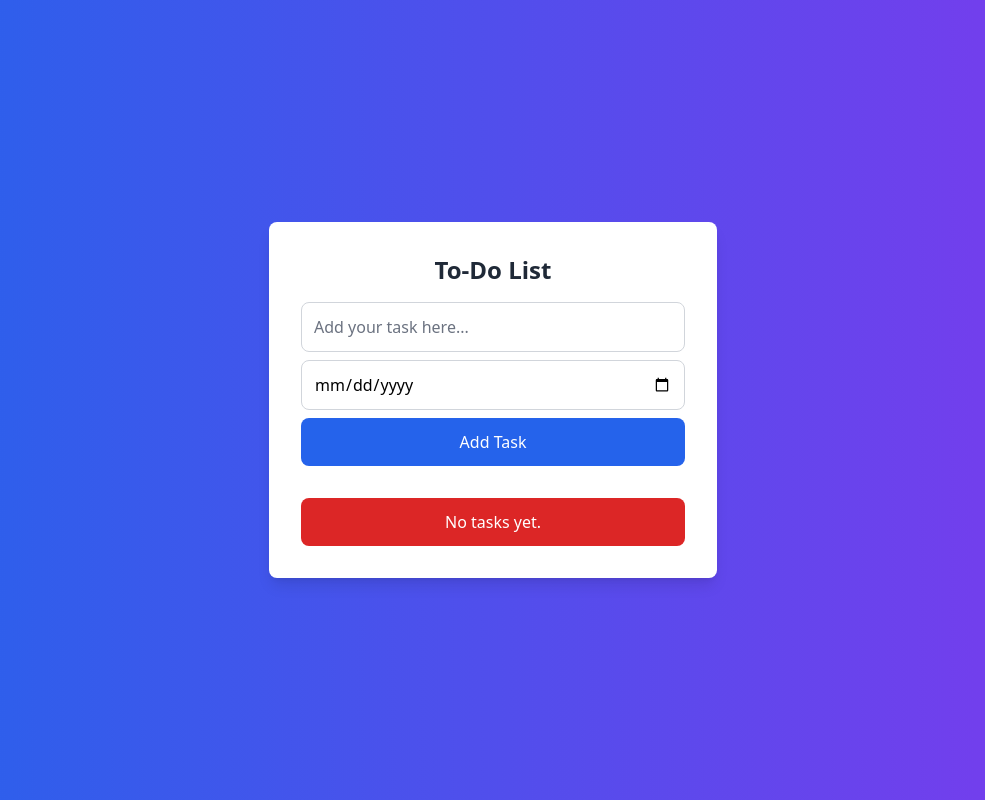
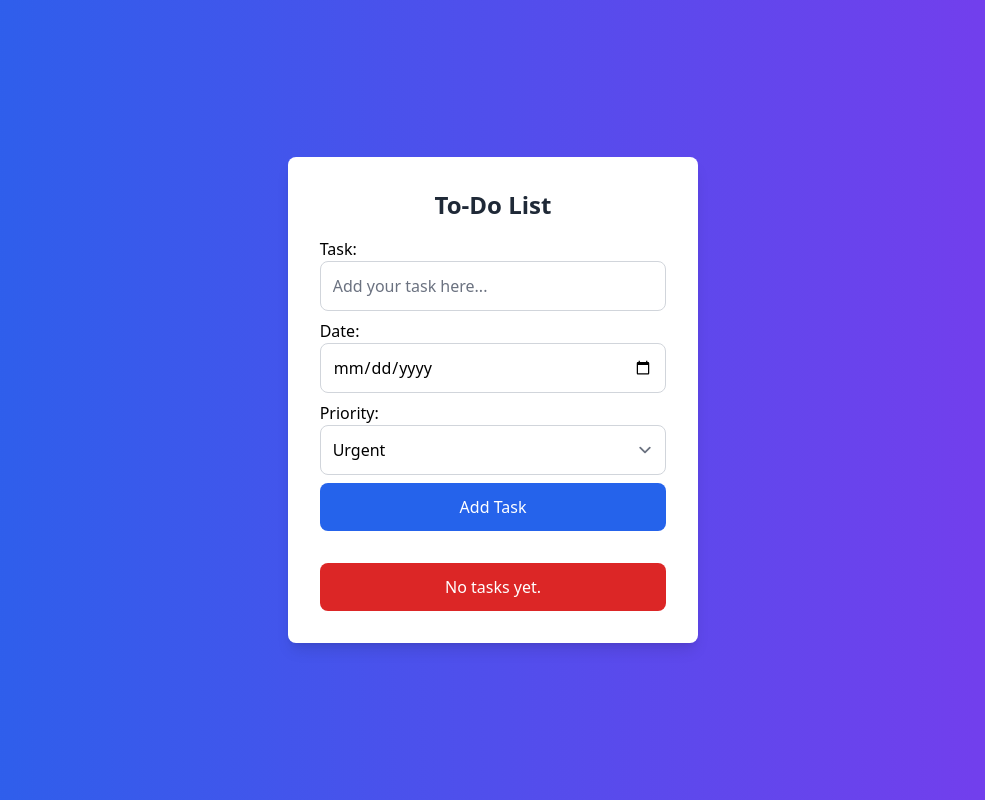
Before and after one commit to Kaizer228/Django, a Django app: page / in a window 1280 px wide. Shown: the whole page, without its empty margins (147-1132 px from the left). Run offline with Django 3.2, Linux system fonts and the light colour scheme; some libraries are stand-ins or nearby versions.

Commit message:
LAST PUSH

```diff
--- a/Django/app/templates/app/dashboard.html
+++ b/Django/app/templates/app/dashboard.html
@@ -9,8 +9,9 @@
 
 </head>
 <body class="bg-gradient-to-r from-blue-600 to-violet-600 h-screen flex items-center justify-center p-6">
-    <div class="bg-white shadow-lg rounded-lg p-8 w-full max-w-md">
+    <div class="bg-white shadow-lg rounded-lg p-8 w-1/3">
         <h1 class="text-2xl font-bold mb-4 text-center text-gray-800">To-Do List</h1>
+
 
         <form method="POST" action="{% url 'dashboard' %}">
             {% csrf_token %}
@@ -23,6 +24,7 @@
             {% for item in tasks %}
             <div class="flex items-center justify-between px-3 bg-blue-600 rounded-lg p-3 w-full mt-2">
                 <h1 class="text-white"> {{ item.task }}</h1>
+                <h1 class="text-white"> {{ item.priority }}</h1>
                 <h1 class="text-white"> {{ item.date }}</h1>
 
                 <a href="?DELETE={{ forloop.counter0 }}" class="text-white
--- a/Django/app/views.py
+++ b/Django/app/views.py
@@ -5,18 +5,18 @@ from django import forms
 tasks = []
 
 
+class AddTaskForm(forms.Form):
 
-
-class AddTaskForm(forms.Form):
-    task = forms.CharField(label="",
+    task = forms.CharField(
+        max_length=100,
         widget=forms.TextInput(attrs={
             'class': 'w-full p-3 mb-2 border border-gray-300 rounded-lg focus:outline-none focus:ring-2 focus:ring-blue-500',
-            'placeholder': 'Add your task here...'
+            'placeholder': 'Add your task here...',
         })
     )
 
     date = forms.DateField(
-        label="",
+
         widget=forms.DateInput(attrs={
             'class': 'w-full p-3 mb-2 border border-gray-300 rounded-lg focus:outline-none focus:ring-2 focus:ring-blue-500',
             'placeholder': 'Select a date',
@@ -24,9 +24,20 @@ class AddTaskForm(forms.Form):
         })
     )
 
+    priority = forms.ChoiceField(
+        choices=[('Urgent', 'Urgent'), ('Not Urgent', 'Not Urgent'), ('Not Important', 'Not Important')],
+        widget=forms.Select(attrs={
+            'class': 'w-full p-3 mb-2 border border-gray-300 rounded-lg focus:outline-none focus:ring-2 focus:ring-blue-500'
+        })
+    )
+
+
+
+
 
 
 def dashboard(request):
+
 
     if 'DELETE' in request.GET:
         task_index = int(request.GET.get('DELETE'))
@@ -35,18 +46,23 @@ def dashboard(request):
 
 
     if request.method == "POST":
+
         form = AddTaskForm(request.POST)
+
         if form.is_valid():
+
             task = form.cleaned_data["task"]
             date = form.cleaned_data["date"]
-            tasks.append({"task": task, "date": date})
+            priority = form.cleaned_data["priority"]
+
+            tasks.append({"task": task, "date": date, "priority" : priority})
             return redirect('dashboard')
 
     else:
         form = AddTaskForm()
 
     return render(request, "app/dashboard.html", {
-        'title': 'Dashboard',
+        'title': 'TODO-LIST',
         'tasks': tasks,
         'form': form
     })
```
